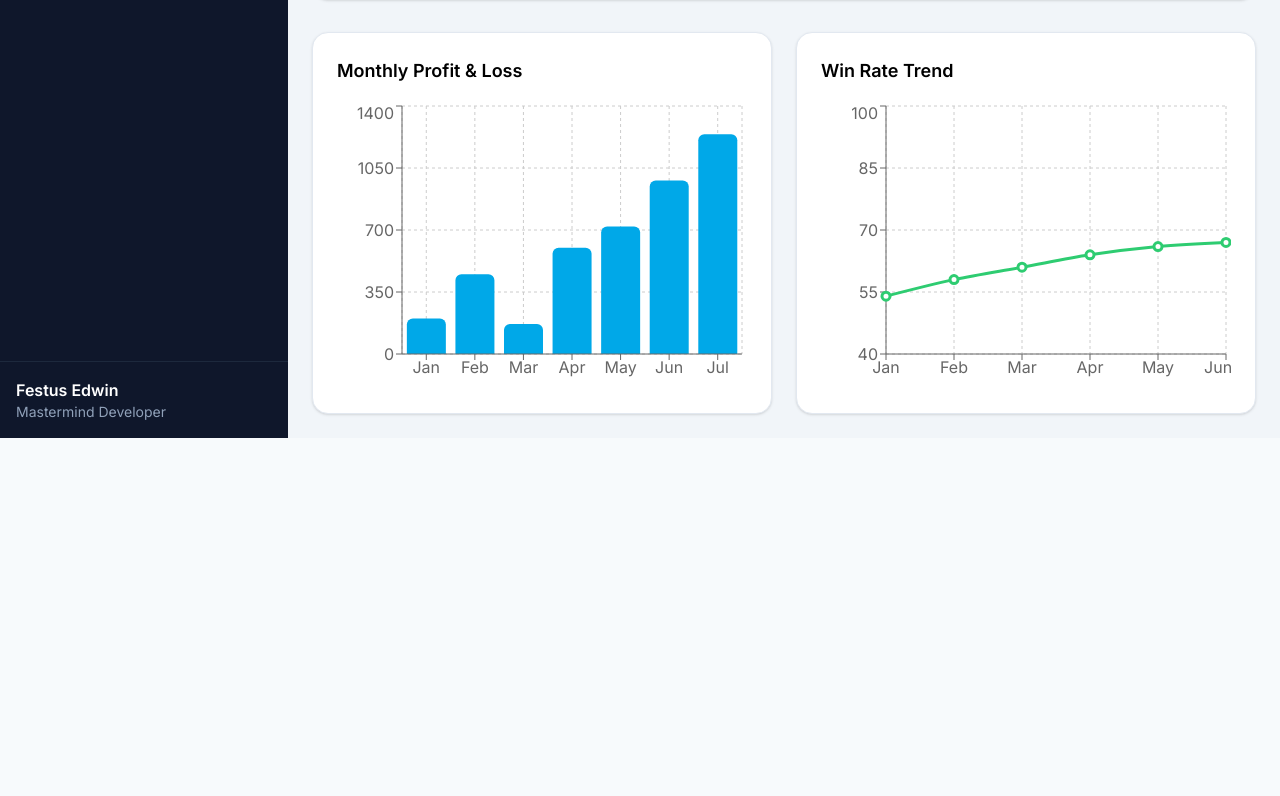
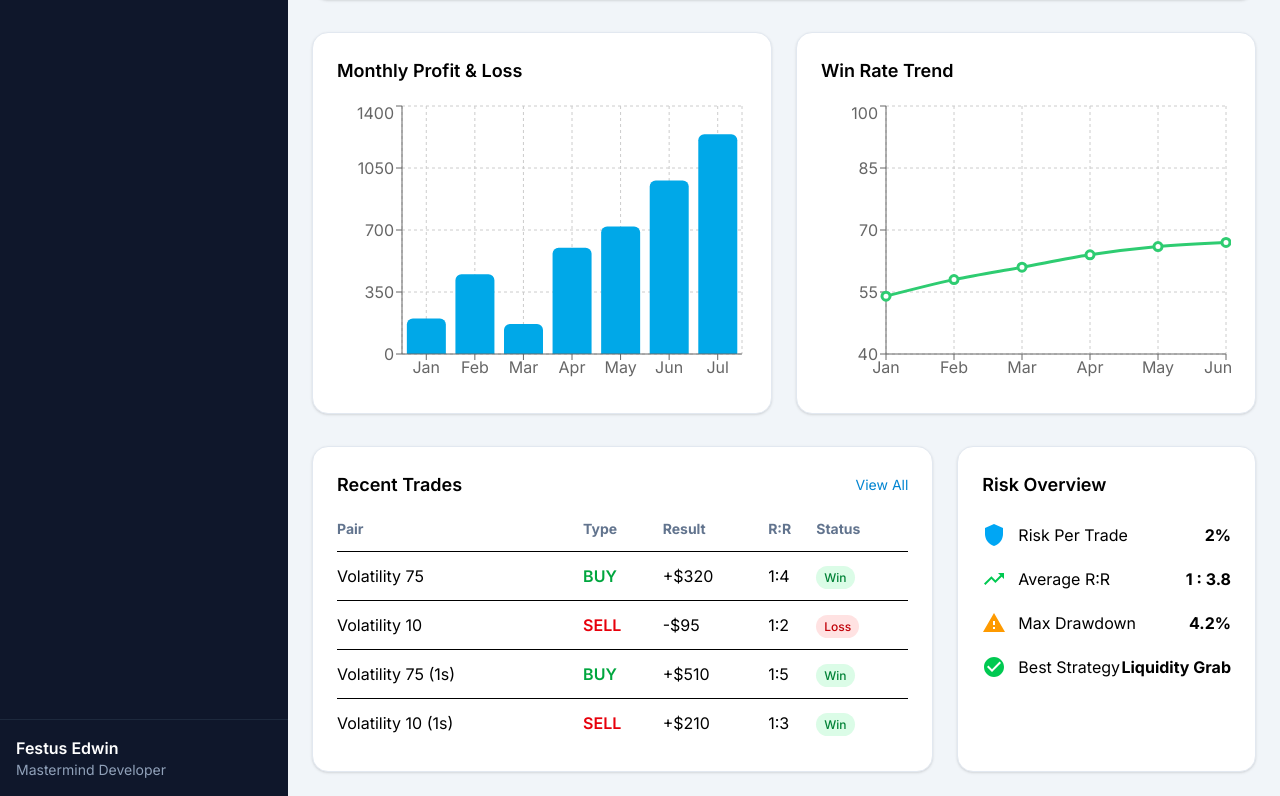
Before and after one commit to EdwinFestus/tradingJournalDev, a React (Vite) app in the folder client/: page /dashboard in a window 1280 px wide. Shown: the part 720-1516 px from the top of the page. Before the commit the page ends 1158 px from the top, so only its background shows below. Built offline with nearby package versions, Linux system fonts and the light colour scheme; sample sign-in values are in the browser's storage.

Commit message:
Phase 4.2.3: Add recent trades and risk overview

```diff
--- a/client/src/components/dashboard/RecentTrades.tsx
+++ b/client/src/components/dashboard/RecentTrades.tsx
@@ -0,0 +1,64 @@
+import { recentTrades } from "../../data/dashboardData";
+
+export default function RecentTrades() {
+  return (
+    <div className="bg-white rounded-2xl border border-slate-200 shadow-sm p-6">
+      <div className="flex items-center justify-between mb-5">
+        <h2 className="text-lg font-semibold">Recent Trades</h2>
+
+        <button className="text-sky-600 text-sm hover:underline">
+          View All
+        </button>
+      </div>
+
+      <table className="w-full">
+        <thead className="border-b">
+          <tr className="text-left text-slate-500 text-sm">
+            <th className="pb-3">Pair</th>
+            <th className="pb-3">Type</th>
+            <th className="pb-3">Result</th>
+            <th className="pb-3">R:R</th>
+            <th className="pb-3">Status</th>
+          </tr>
+        </thead>
+
+        <tbody>
+          {recentTrades.map((trade) => (
+            <tr
+              key={trade.id}
+              className="border-b last:border-0"
+            >
+              <td className="py-3">{trade.pair}</td>
+
+              <td
+                className={
+                  trade.type === "BUY"
+                    ? "text-green-600 font-semibold"
+                    : "text-red-600 font-semibold"
+                }
+              >
+                {trade.type}
+              </td>
+
+              <td>{trade.result}</td>
+
+              <td>{trade.rr}</td>
+
+              <td>
+                <span
+                  className={`px-2 py-1 rounded-full text-xs font-medium ${
+                    trade.status === "Win"
+                      ? "bg-green-100 text-green-700"
+                      : "bg-red-100 text-red-700"
+                  }`}
+                >
+                  {trade.status}
+                </span>
+              </td>
+            </tr>
+          ))}
+        </tbody>
+      </table>
+    </div>
+  );
+}
--- a/client/src/components/dashboard/RiskOverview.tsx
+++ b/client/src/components/dashboard/RiskOverview.tsx
@@ -0,0 +1,56 @@
+import {
+  TrendingUp,
+  Shield,
+  Warning,
+  CheckCircle,
+} from "@mui/icons-material";
+
+export default function RiskOverview() {
+  return (
+    <div className="bg-white rounded-2xl border border-slate-200 shadow-sm p-6">
+      <h2 className="text-lg font-semibold mb-6">
+        Risk Overview
+      </h2>
+
+      <div className="space-y-5">
+
+        <div className="flex justify-between items-center">
+          <div className="flex items-center gap-3">
+            <Shield className="text-sky-500" />
+            <span>Risk Per Trade</span>
+          </div>
+
+          <strong>2%</strong>
+        </div>
+
+        <div className="flex justify-between items-center">
+          <div className="flex items-center gap-3">
+            <TrendingUp className="text-green-500" />
+            <span>Average R:R</span>
+          </div>
+
+          <strong>1 : 3.8</strong>
+        </div>
+
+        <div className="flex justify-between items-center">
+          <div className="flex items-center gap-3">
+            <Warning className="text-amber-500" />
+            <span>Max Drawdown</span>
+          </div>
+
+          <strong>4.2%</strong>
+        </div>
+
+        <div className="flex justify-between items-center">
+          <div className="flex items-center gap-3">
+            <CheckCircle className="text-green-500" />
+            <span>Best Strategy</span>
+          </div>
+
+          <strong>Liquidity Grab</strong>
+        </div>
+
+      </div>
+    </div>
+  );
+}
--- a/client/src/data/dashboardData.tsx
+++ b/client/src/data/dashboardData.tsx
@@ -26,3 +26,38 @@ export const winRateData = [
   { month: "May", rate: 66 },
   { month: "Jun", rate: 67 },
 ];
+
+export const recentTrades = [
+  {
+    id: 1,
+    pair: "Volatility 75",
+    type: "BUY",
+    result: "+$320",
+    rr: "1:4",
+    status: "Win",
+  },
+  {
+    id: 2,
+    pair: "Volatility 10",
+    type: "SELL",
+    result: "-$95",
+    rr: "1:2",
+    status: "Loss",
+  },
+  {
+    id: 3,
+    pair: "Volatility 75 (1s)",
+    type: "BUY",
+    result: "+$510",
+    rr: "1:5",
+    status: "Win",
+  },
+  {
+    id: 4,
+    pair: "Volatility 10 (1s)",
+    type: "SELL",
+    result: "+$210",
+    rr: "1:3",
+    status: "Win",
+  },
+];
--- a/client/src/pages/dashboard/Dashboard.tsx
+++ b/client/src/pages/dashboard/Dashboard.tsx
@@ -3,6 +3,8 @@ import StatCard from "../../components/dashboard/StatCard";
 import EquityChart from "../../components/dashboard/EquityChart";
 import MonthlyPnLChart from "../../components/dashboard/MonthlyPnLChart";
 import WinRateChart from "../../components/dashboard/WinRateChart";
+import RecentTrades from "../../components/dashboard/RecentTrades";
+import RiskOverview from "../../components/dashboard/RiskOverview";
 
 import {
   TrendingUp,
@@ -60,6 +62,14 @@ export default function Dashboard() {
         <WinRateChart />
       </div>
 
+      <div className="grid grid-cols-1 xl:grid-cols-3 gap-6 mt-8">
+
+      <div className="xl:col-span-2">
+        <RecentTrades />
+        </div>
+        <RiskOverview />
+       </div>
+
     </div>
 
   );
```
